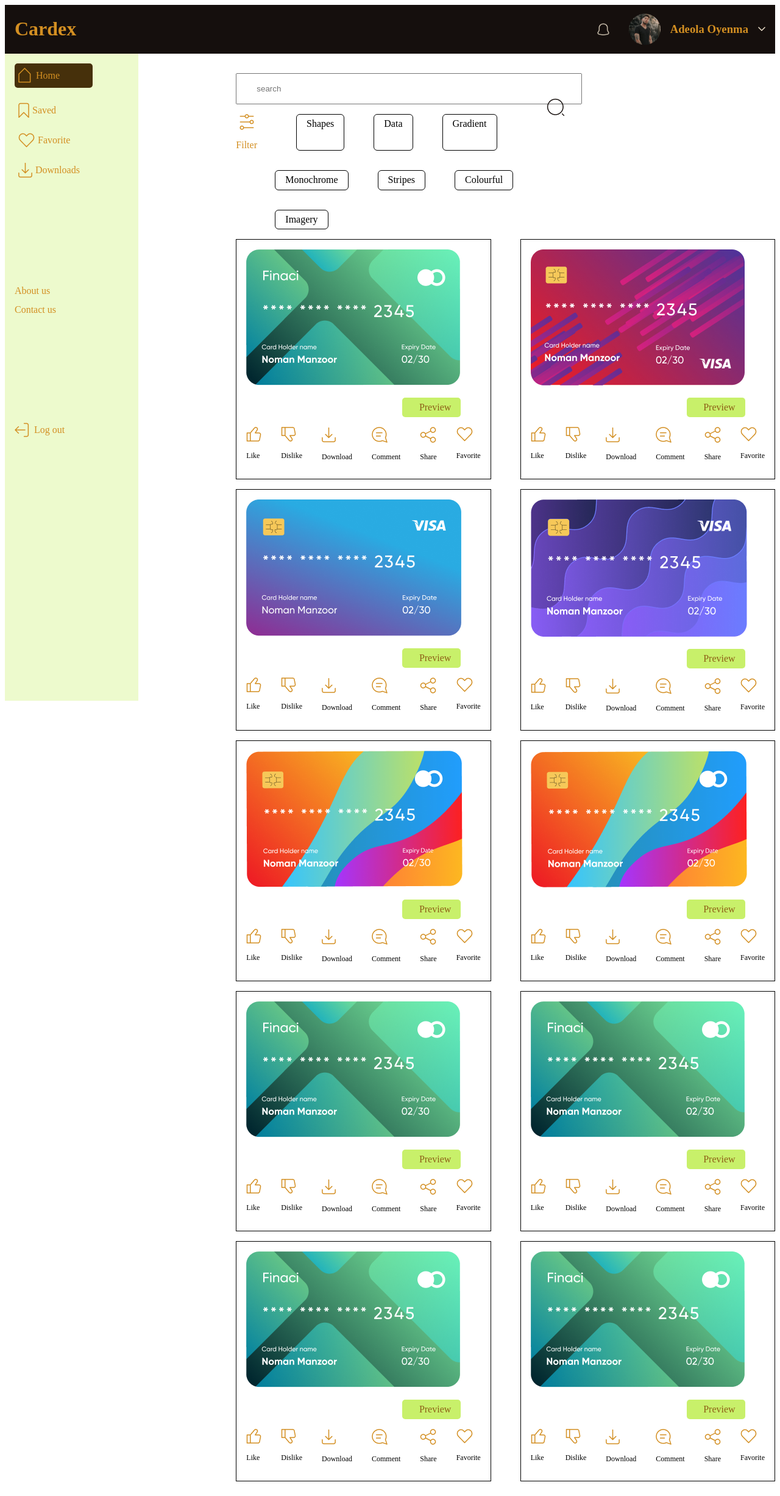
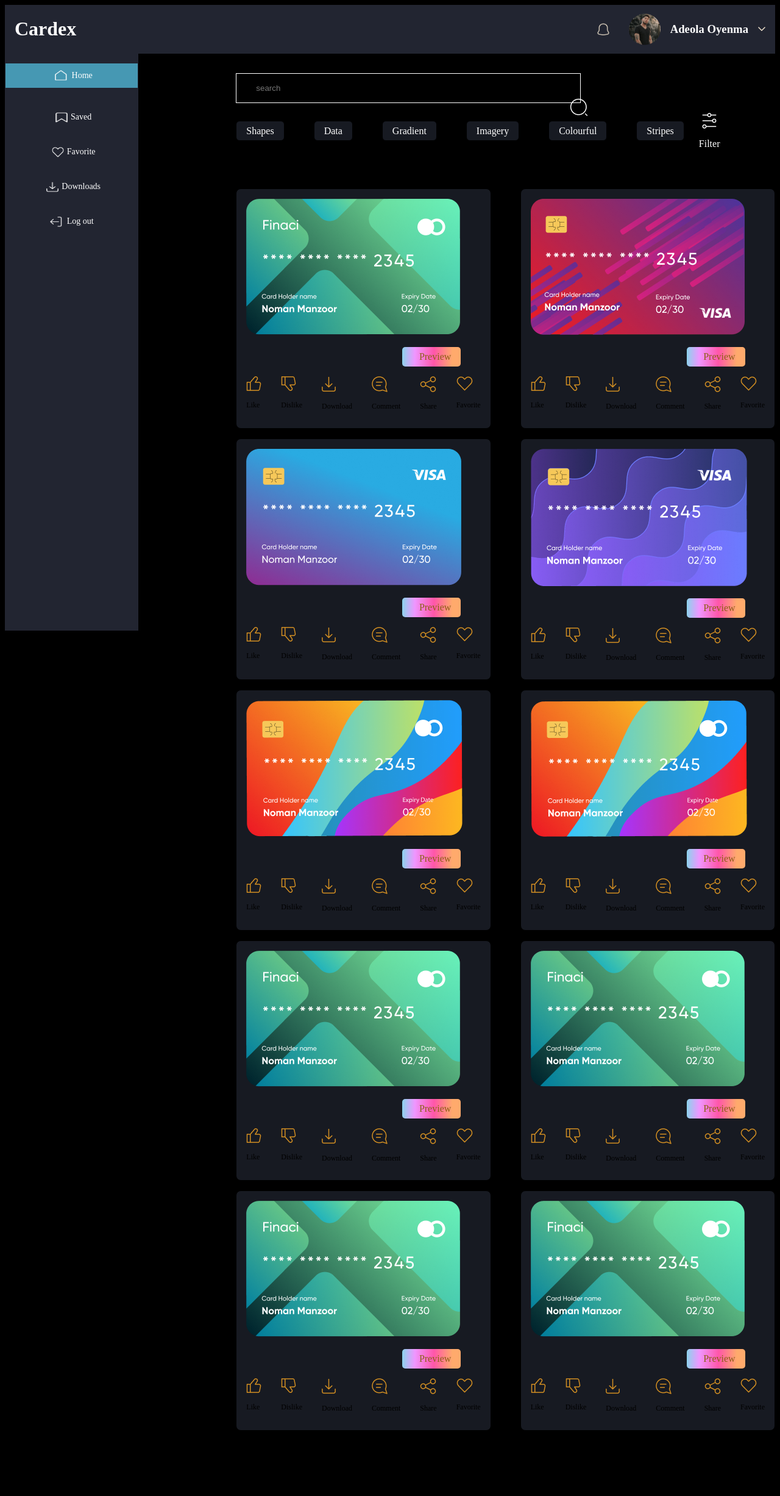
Before and after one commit to zuri-training/Team-Giraffew2, a PHP site: page /library.html in a window 1280 px wide. Shown: the whole page at 61% size. After the commit the page ends 2345 px from the top, so only its background shows below. Run offline with PHP 8.4, Linux system fonts and the light colour scheme.

Commit message:
New design

```diff
--- a/css/library.css
+++ b/css/library.css
@@ -1,42 +1,39 @@
 .nav-bar{
     display: flex;
     justify-content: space-between;
-    background: #150F0D;
-    color: #D38F22;
+    background: #222531;
+
     padding-left: 1rem;
     padding-right: 1rem;
     align-items: center;
+     color: white;
 }
 
 .nav-links{
     display:flex;
     flex-direction: column;
-    gap: 1.5rem;
-    padding-left: 1rem;
+    gap: 2.5rem;
+    font-size: 14px;
     padding-top: 1rem;
+    justify-content: center;
+    align-items: center;
 
 
 }
 
 .nav-section{
-    background: #EDFACD;
-    width: 250px;
-    height: 1061px;
+    background: #222531;
+    width: 310px;
+    height: 946px;
+
 
 }
 
-.second-nav{
-    display: flex;
-    flex-direction: column;
-    padding-top: 11rem;
-    gap: .8rem;
-    padding-left: 1rem;
 
-}
 
 .logout-link{
-    padding-top: 11rem;
-    padding-left: 1rem;
+
+    /* padding-left: 1rem; */
     display: flex;
     align-items: center;
     gap: .5rem;
@@ -54,11 +51,14 @@
 input{
     padding: 1rem 2rem;
     width: 500px;
+    background: black;
+    border: 1px solid white;
 }
 .first{
     display: flex;
     gap: 3rem;
-    padding-left: 4rem;
+    justify-content: flex-start;
+
 
 }
 
@@ -66,6 +66,8 @@ input{
     border: 1px solid black;
     border-radius: 6px;
     padding: .4rem 1rem;
+    background: #171A22;
+    color: #fff;
 }
 
 .filt{
@@ -80,13 +82,15 @@ input{
     border: 1px solid black;
     padding: 1rem 1rem;
     margin-bottom: 1rem;
+    background: #171A22;
+    border-radius: 8px;
 
 }
 
 .card-title{
     display: flex;
     justify-content: flex-end;
-    background: #C8F06A;
+   background:  linear-gradient(91.26deg, #8AD4EC 0%, #EF96FF 21.74%, #FF56A9 54.03%, #FFAA6C 85.28%);
     width: 80px;
     color: #8D5F17;
     margin-left: 16rem;
@@ -114,18 +118,19 @@ input{
 
 a{
     text-decoration: none;
-    color: #D38F22;
+    color: #fff;
 }
 .home{
-   background: #46300B;
-   width: 122px;
+   background: #4698B3;
+   width: 96%;
    height: 40px;
   display: flex;
   align-items: center;
-  justify-content: start;
-  border-radius: 5px;
+  justify-content: center;
+  font-size: 14px;
   gap: .5rem;
   padding-left: 6px;
+
 }
 
 .nav-items{
@@ -154,8 +159,9 @@ a{
 
 .search-icon{
     position: absolute;
-   left: 70%;
+   left: 73%;
    bottom: 76%;
+   filter:  brightness(0) invert(1);
 }
 
 .filter-icon{
@@ -163,8 +169,28 @@ a{
     flex-direction: column;
    padding-top: 1rem;
    align-items: center;
+
+}
+.filt-icon{
+    filter:  brightness(0) invert(1);
 }
 
 .filter-icon p{
-    color: #D38F22;
+    color: #fff;
 }
+
+.all{
+    display: flex;
+    align-items: center;
+    gap: 1.5rem;
+    margin-bottom: 3rem;
+}
+
+body{
+    background: black;
+}
+.nav-img{
+    width: 20px;
+    height: 17px;
+    filter:  brightness(0) invert(1);
+}
--- a/library.html
+++ b/library.html
@@ -14,63 +14,59 @@
         <img class="noti-img" src="/Team-Giraffew2/img/notification.png" />
         <img class="pro-img" src="/Team-Giraffew2/img/profile.png" />
         <h3>Adeola Oyenma</h3>
-        <img  src="/Team-Giraffew2/img/sign.png" />
+        <img src="/Team-Giraffew2/img/sign.png" />
       </div>
     </div>
     <div class="nav-page">
       <div class="nav-section">
         <div class="nav-links">
           <div class="home">
-          <img  src="/Team-Giraffew2/img/home.png" />
-          <a  href="£">Home</a>
+            <img class="nav-img" src="/Team-Giraffew2/img/home.png" />
+            <a href="£">Home</a>
           </div>
           <div class="saved-icon">
-          <img  src="/Team-Giraffew2/img/saved.png" />
+            <img class="nav-img" src="/Team-Giraffew2/img/saved.png" />
             <a href="£">Saved</a>
           </div>
           <div class="heart-icon">
-            <img  src="/Team-Giraffew2/img/heart.png" />
+            <img class="nav-img" src="/Team-Giraffew2/img/heart.png" />
             <a href="£">Favorite</a>
           </div>
+
           <div class="downloads-icon">
-            <img  src="/Team-Giraffew2/img/download.png" />
+            <img class="nav-img" src="/Team-Giraffew2/img/download.png" />
             <a href="£">Downloads</a>
           </div>
-        </div>
-        <div class="second-nav">
-          <a href="£">About us</a>
-          <a href="£">Contact us</a>
-        </div>
           <div class="logout-link">
-          <img  src="/Team-Giraffew2/img/log.png" />
+            <img class="nav-img" src="/Team-Giraffew2/img/log.png" />
             <a href="£">Log out</a>
           </div>
         </div>
+
+
+      </div>
       <div class="input-section">
-
         <input type="text" placeholder="search " />
         <img class="search-icon" src="/Team-Giraffew2/img/search.png" />
-        <div class="fix">
-          <div class="filter-icon">
-          <img src="/Team-Giraffew2/img/filter.png" />
-          <p>Filter</p>
-          </div>
+        <div class="all">
           <div class="first">
             <p class="shape">Shapes</p>
             <p class="shape">Data</p>
             <p class="shape">Gradient</p>
+            <p class="shape">Imagery</p>
+            <p class="shape">Colourful</p>
+            <p class="shape">Stripes</p>
+          </div>
+          <div class="fix">
+            <div class="filter-icon">
+              <img class="filt-icon" src="/Team-Giraffew2/img/filter.png" />
+              <p>Filter</p>
             </div>
           </div>
-        <div class="first">
-          <p class="shape">Monochrome</p>
-          <p class="shape">Stripes</p>
-          <p class="shape">Colourful</p>
         </div>
-        <div class="first">
-          <p class="shape">Imagery</p>
-        </div>
+
         <div class="cards">
-          <div class  ="card">
+          <div class="card">
             <img src="/Team-Giraffew2/img/visa1.png" />
             <p class="card-title">Preview</p>
             <div class="icons-section">
@@ -100,7 +96,7 @@
               </div>
             </div>
           </div>
-          <div class  ="card">
+          <div class="card">
             <img src="/Team-Giraffew2/img/visa2.png" />
             <p class="card-title">Preview</p>
             <div class="icons-section">
@@ -132,7 +128,7 @@
           </div>
         </div>
         <div class="cards">
-          <div class  ="card">
+          <div class="card">
             <img src="/Team-Giraffew2/img/visa3.png" />
             <p class="card-title">Preview</p>
             <div class="icons-section">
@@ -163,7 +159,7 @@
             </div>
           </div>
 
-          <div class  ="card">
+          <div class="card">
             <img src="/Team-Giraffew2/img/visa4.png" />
             <p class="card-title">Preview</p>
             <div class="icons-section">
@@ -195,7 +191,7 @@
           </div>
         </div>
         <div class="cards">
-            <div class  ="card">
+          <div class="card">
             <img src="/Team-Giraffew2/img/visa5.png" />
             <p class="card-title">Preview</p>
             <div class="icons-section">
@@ -225,7 +221,7 @@
               </div>
             </div>
           </div>
-            <div class  ="card">
+          <div class="card">
             <img src="/Team-Giraffew2/img/visa6.png" />
             <p class="card-title">Preview</p>
             <div class="icons-section">
@@ -257,7 +253,7 @@
           </div>
         </div>
         <div class="cards">
-            <div class  ="card">
+          <div class="card">
             <img src="/Team-Giraffew2/img/visa1.png" />
             <p class="card-title">Preview</p>
             <div class="icons-section">
@@ -287,7 +283,7 @@
               </div>
             </div>
           </div>
-            <div class  ="card">
+          <div class="card">
             <img src="/Team-Giraffew2/img/visa1.png" />
             <p class="card-title">Preview</p>
             <div class="icons-section">
@@ -319,7 +315,7 @@
           </div>
         </div>
         <div class="cards">
-            <div class  ="card">
+          <div class="card">
             <img src="/Team-Giraffew2/img/visa1.png" />
             <p class="card-title">Preview</p>
             <div class="icons-section">
@@ -349,7 +345,7 @@
               </div>
             </div>
           </div>
-            <div class  ="card">
+          <div class="card">
             <img src="/Team-Giraffew2/img/visa1.png" />
             <p class="card-title">Preview</p>
             <div class="icons-section">
@@ -380,9 +376,6 @@
             </div>
           </div>
         </div>
-
-
-
       </div>
     </div>
   </body>
```
Lines whose indentation alone changed are shown as unchanged.
